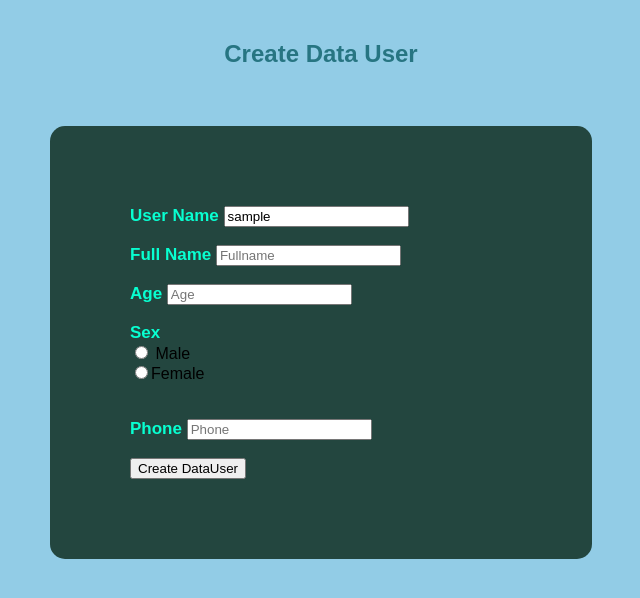
After one commit to Henry539/ORM_FASTAPI.DB_PYTHON1, a FastAPI app: template templates/create_datauser.html in a window 1280 px wide. The commit adds this page. Shown: the top 598 px of the page, without its empty margins (319-959 px from the left). Run offline with FastAPI, Linux system fonts and the light colour scheme; the template is opened without the code that fills it: most values are stand-ins (such as "Sample title", 1, 10 or a date in 2020).

Commit message:
hello henry

```diff
--- a/crud.py
+++ b/crud.py
@@ -8,15 +8,15 @@ def get_user(db: Session, user_id: int):
 
 
 def get_user_by_name(db: Session, username: str):
-    return db.query(models.User).filter(models.User.USERNAME == username).first()
-
+    data = db.query(models.User).filter(models.User.USERNAME == username).first()
+    return data
 
 def get_all_users(db, skip: int, limit: int):
     return db.query(models.User).offset(skip).limit(limit).all()
 
 
 def get_datauser(db: Session, user_id: int):
-    return db.query(models.DataUser).filter(models.DataUser.USER_ID == user_id).first()
+    return db.query(models.DataUser).filter(models.DataUser.USER_ID == user_id).all()
 
 
 def create_user(db: Session, username: str, password: str):
--- a/main.py
+++ b/main.py
@@ -31,24 +31,31 @@ def create(request: Request):
     return templates.TemplateResponse("create_user.html", {"request": request})
 
 #USER LOGIN SUCCESS
-@app.get("/private", response_class=HTMLResponse)
+@app.get("/private/{username}", response_class=HTMLResponse)
 def user_checked(username: str, request: Request):
-    return templates.TemplateResponse("hello.html", {"request": request,"username": username.upper()})
+    return templates.TemplateResponse("hello.html", {"request": request,"username": username})
 
 
-@app.get("/user_name/{username}", response_model=schemas.User)
+@app.get("/user_name/{username}", response_model = schemas.User)
 def read_user_by_name(username: str, db: Session = Depends(get_db)):
     data_user = crud.get_user_by_name(db, username)
-    if data_user: return data_user
+    if data_user:
+        return data_user
     raise HTTPException(status_code=404)
 
+@app.get("/private/{username}/done", response_class=HTMLResponse)
+def user_check_done(username: str, request: Request):
+    return templates.TemplateResponse("hello-done.html", {"request": request,"username": username})
 
-@app.get("/user_id/{user_id}", response_model=schemas.User)
-def read_user_by_id(user_id: int, db: Session = Depends(get_db)):
-    data_user = crud.get_user(db, user_id)
-    if data_user: return data_user
-    raise HTTPException(status_code=404)
 
+@app.get("/private/{username}/data", response_class=HTMLResponse)
+def read_data_users(username: str, request: Request):
+    return templates.TemplateResponse("create_datauser.html", {"request": request, "username": username})
+
+
+@app.get("/private/{username}/data/update", response_class=HTMLResponse)
+def user_update_form(username: str, request: Request):
+    return templates.TemplateResponse("update_datauser.html", {"request": request,"username": username})
 
 @app.get("/users", response_model=List[schemas.User])
 def read_users(db: Session = Depends(get_db), skip: Optional[int] = 0, limit: Optional[int] = 100):
@@ -67,15 +74,15 @@ def check_user(username: str = Form(None), password: str = Form(None),db: Sessio
             checkPass = True
 
     if checkUser and checkPass:
-        return RedirectResponse(url=f"/private?username={username}", status_code=302)
+        if data_user.DATA_USER != []:
+            return RedirectResponse(url=f"/private/{username}/done", status_code=302)
+        return RedirectResponse(url=f"/private/{username}", status_code=302)
     return RedirectResponse(url="/try-back")
 
-#USER LOGIN REBACK
+
 @app.post("/try-back", response_class=HTMLResponse)
 def login_again(request: Request):
     return templates.TemplateResponse("index.html", {"request": request})
-
-
 
 
 @app.post("/create-user", response_model=schemas.UserCreate)
@@ -86,21 +93,34 @@ def create_user(username: str = Form(...), password: str = Form(...), db: Sessio
     return RedirectResponse(url="/", status_code=302)
 
 
-@app.post("/user/data", response_model=schemas.DataUser)
-def create_dateUser(*, user_id: int = Query(None, description="Choose 1 in UserID or UserName"),
-                    user_name: str = Query(None, description="Choose 1 in UserID or UserName"), full_name: str,
-                    age: int, sex: str, phone: int, db: Session = Depends(get_db)):
-    if user_name != None and user_id == None:
-        data_return = crud.get_user_by_name(db=db, username=user_name)
-        if data_return: return crud.create_datauser(db=db, full_name=full_name, age=age, sex=sex, phone=phone,
-                                                    user_id=data_return.ID)
-        raise HTTPException(status_code=403)
-    elif user_id != None and user_name == None:
-        data_return = crud.get_user(db=db, user_id=user_id)
-        if data_return: return crud.create_datauser(db=db, full_name=full_name, age=age, sex=sex, phone=phone,
-                                                    user_id=user_id)
-        raise HTTPException(status_code=403)
-    raise HTTPException(status_code=404)
+@app.post("/create-datauser/{username}")
+def create_dateUser(*,username: str, full_name: str = Form(...),
+                    age: int = Form(...), sex: str = Form(...), phone: int = Form(...), db: Session = Depends(get_db)):
+
+    data_return = crud.get_user_by_name(db=db, username=username)
+    crud.create_datauser(db=db, full_name=full_name, age=age, sex=sex, phone=phone, user_id=data_return.ID)
+    return RedirectResponse(url=f"/private/{username}/done", status_code=302)
+
+@app.post("/update-datauser/{username}")
+def create_dateUser(*,username: str, full_name: str = Form(None),
+                    age: int = Form(None), sex: str = Form(None), phone: int = Form(None), db: Session = Depends(get_db)):
+    data_return = crud.get_user_by_name(db=db, username=username)
+    data_user_return = crud.get_datauser(db=db, user_id=data_return.ID)
+    update= data_user_return[-1]
+    if full_name == None:
+        full_name = update.FULLNAME
+    if sex == None:
+        sex = update.SEX
+    if age == None:
+        age = update.AGE
+    if phone == None:
+        phone = update.PHONE
+    crud.create_datauser(db=db, full_name=full_name, age=age, sex=sex, phone=phone, user_id=data_return.ID)
+
+    return RedirectResponse(url=f"/private/{username}/done", status_code=302)
+
+
+
 
 
 
--- /dev/null
+++ b/templates/create_datauser.html
@@ -0,0 +1,42 @@
+<!DOCTYPE html>
+<html>
+<head>
+    <title>Create Data User</title>
+    <link href="{{ url_for('static', path='/styles.css') }}" rel="stylesheet">
+</head>
+<body>
+<h2>Create Data User</h2><br>
+<div class="login">
+    <form id="login" method="post" action="/create-datauser/{{username}}">
+        <label><b>User Name
+        </b>
+        </label>
+        <input type="text" name="username" value="{{username}}">
+            <br><br>
+            <label><b>Full Name
+            </b>
+            </label>
+            <input type="text" name="full_name" placeholder="Fullname">
+            <br><br>
+            <label><b>Age
+            </b>
+            </label>
+            <input type="number" name="age" placeholder="Age">
+            <br><br>
+            <label><b>Sex
+            </b>
+                <br>
+            </label>
+            <input type="radio" name="sex" value="Male"> Male<br>
+            <input type="radio" name="sex" value="Female">Female<br>
+            <br><br>
+            <label><b>Phone
+            </b>
+            </label>
+            <input type="number" name="phone" placeholder="Phone">
+            <br><br>
+            <input type="submit" value="Create DataUser">
+    </form>
+</div>
+</body>
+</html>
--- a/templates/hello.html
+++ b/templates/hello.html
@@ -6,6 +6,10 @@
 <body>
 
 <h1>XIN CHAO {{username}}</h1>
-
+    <div class="create-data">
+    <form id="create-data" method="get" action="/private/{{username}}/data">
+        <input type="submit" value="Create Data">
+    </form>
+</div>
 </body>
 </html>
```
Also changed, not shown: templates/hello-done.html (added, +14 -0 lines), templates/update_datauser.html (added, +42 -0 lines), sql_app.db.
